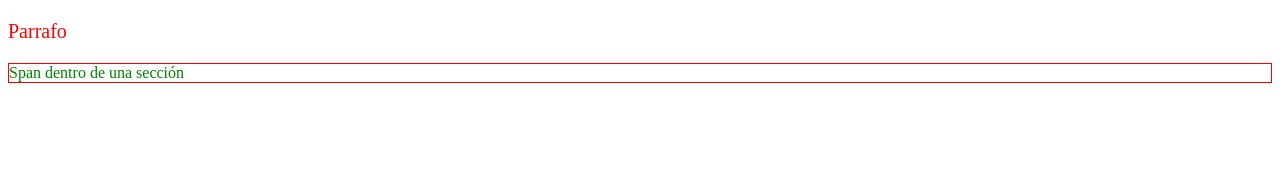
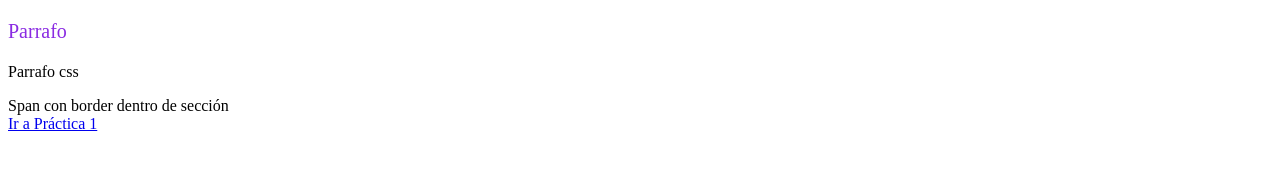
Before and after one commit to GrandSatelital/Maquetado1, a plain HTML site: page clase_2/index.html in a window 1280 px wide. Drawn offline with Linux system fonts and the light colour scheme.

Commit message:
segundo avance clase 2

```diff
--- /dev/null
+++ b/clase_2/css/styles.css
@@ -0,0 +1,22 @@
+body{
+    background-color: aqua;
+}
+
+p{
+    color: red;
+}
+
+span{
+    color: red;
+    background-color: black;
+}
+
+section{
+    color: red;
+    background-color: blue;
+}
+
+div{
+    color: red;
+    background-color: blueviolet;
+}
--- a/clase_2/index.html
+++ b/clase_2/index.html
@@ -1,24 +1,29 @@
 <!DOCTYPE html>
 <html lang="es">
 <head>
+
     <meta charset="UTF-8">
-    <style>
+    <!-- <style>
         section {
             border: 1px solid red;
         }
         span {
             color: green;
         }
-    </style>
+    </style> -->
     <title>Intro CSS</title>
 </head>
 <body>
     <!-- Estilos in line -->
-    <p style="color:red; font-size: 20px;"> Parrafo </p>
+     <p style="color:blueviolet; font-size: 20px;"> Parrafo </p>
+
+    <p>Parrafo css</p>
 
     <section>
-        <span> Span dentro de una sección</span>
+        <span> Span con border dentro de sección</span>
     </section>
+
+    <a href="./p_1_css.html">Ir a Práctica 1</a>
 
 </body>
 </html>
```
Also changed, not shown: clase_2/p_1_css.html (added, +23 -0 lines).
